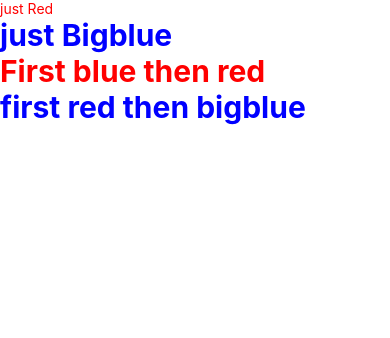
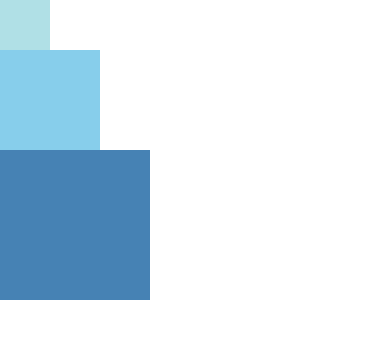
Before and after one commit to ririyad/ReactNativeTestApp, a React Native app: screen / in a window 390 px wide. Shown: the top 338 px of the page. Built offline with nearby package versions, Linux system fonts and the light colour scheme.

Commit message:
fixed dimension

```diff
--- a/App.js
+++ b/App.js
@@ -1,27 +1,15 @@
 import React, { Component } from 'react';
-import { AppRegistry, StyleSheet, Text, View } from 'react-native';
+import { AppRegistry, View } from 'react-native';
 
 
-export default class LotsOfStyles extends Component {
+export default class FixedDimensionBasics extends Component {
   render() {
     return (
       <View>
-        <Text style={styles.red}>just Red</Text>
-        <Text style={styles.bigBlue}>just Bigblue</Text>
-        <Text style={[styles.bigBlue, styles.red]}>First blue then red</Text>
-        <Text style={[styles.red, styles.bigBlue]}>first red then bigblue</Text>
+        <View style={{ width: 50, height: 50, backgroundColor : 'powderblue' }}/>
+        <View style={{ width: 100, height: 100, backgroundColor : 'skyblue' }}/>
+        <View style={{ width: 150, height: 150, backgroundColor : 'steelblue' }}/>
         </View>
     );
   }
 }
-
-const styles = StyleSheet.create({
-  bigBlue: {
-    color: 'blue',
-    fontWeight: 'bold',
-    fontSize: 30,
-  },
-  red: {
-    color: 'red',
-  }
-})
```
